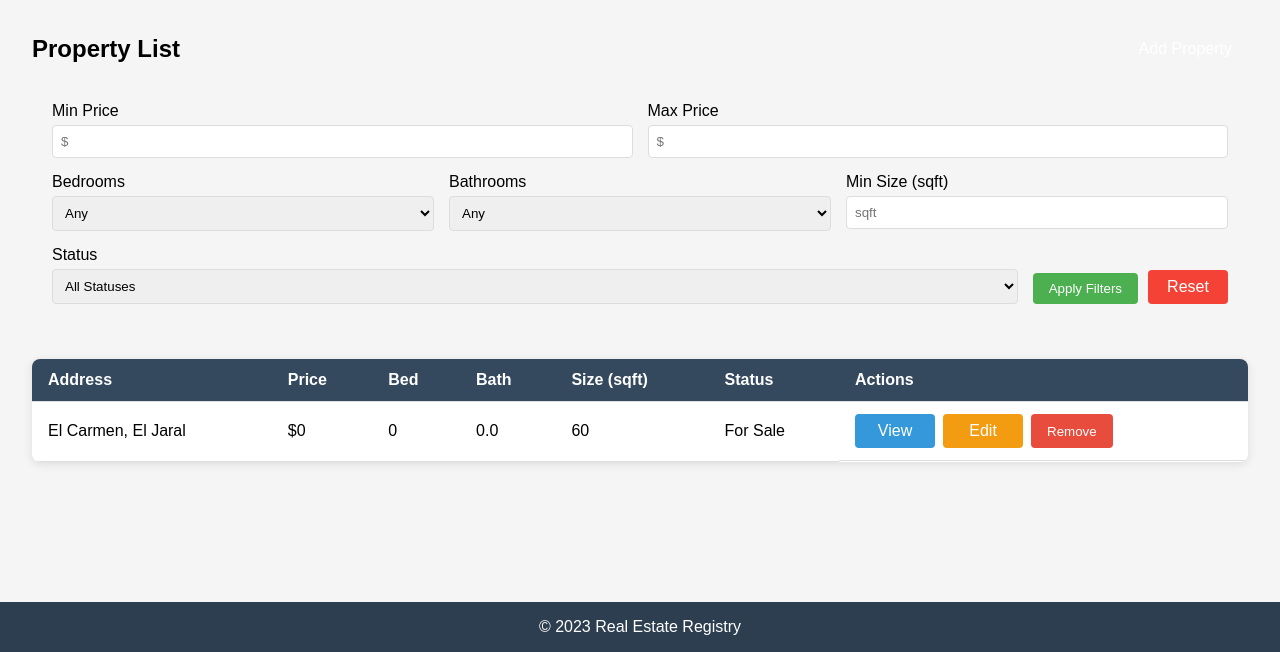
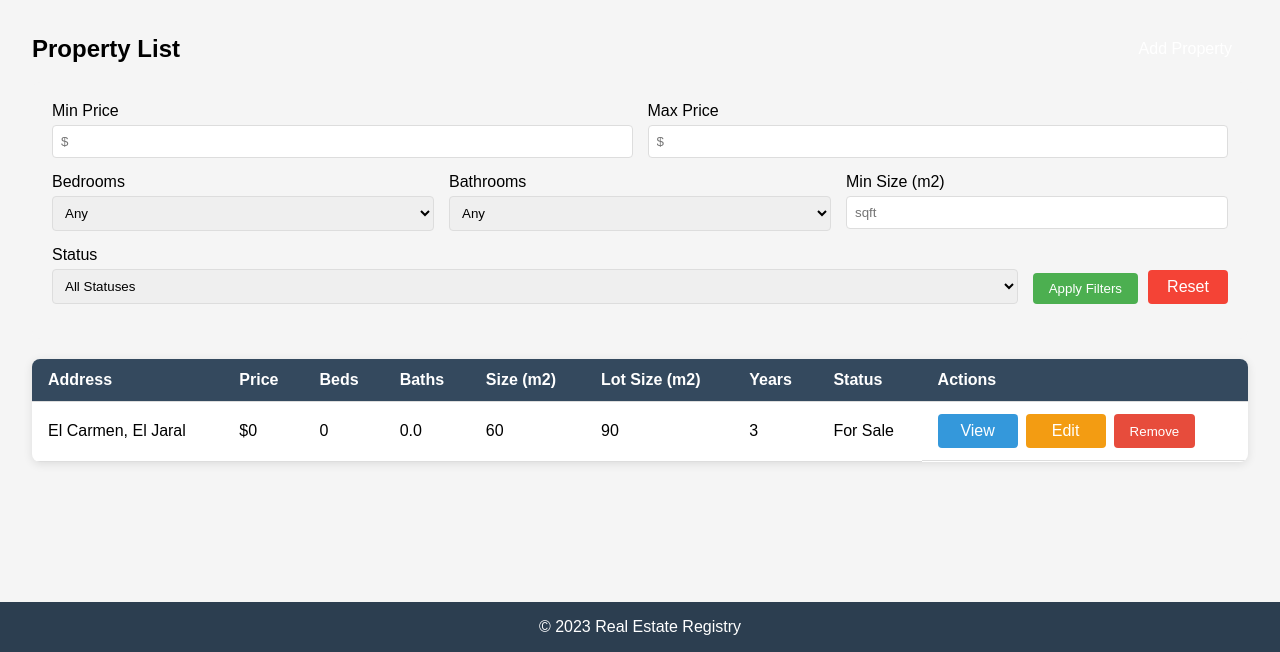
Before and after one commit to torrespanting97/housing-manager, a Flask app: page /list in a window 1280 px wide. Shown: the part 148-800 px from the top of the page. Run offline with Flask 3, Linux system fonts and the light colour scheme; a user stored in the database is signed in.

Commit message:
style: change units, and format of texts

```diff
--- a/static/css/styles.css
+++ b/static/css/styles.css
@@ -597,3 +597,14 @@ nav a:hover {
     padding: 20px;
     color: #666;
 }
+
+.property-description {
+    white-space: pre-wrap; /* Preserves both spaces and line breaks */
+    word-wrap: break-word; /* Ensures long words don't overflow */
+    font-family: inherit; /* Maintains consistent font */
+    line-height: 1.5; /* Improves readability */
+    padding: 0.5em 0; /* Adds some vertical spacing */
+}
+.property-description br {
+    margin-bottom: 0.5em; /* Adds spacing after line breaks */
+}
--- a/templates/add_property.html
+++ b/templates/add_property.html
@@ -41,12 +41,12 @@
 
         <div class="form-row">
             <div class="form-group">
-                <label for="square_feet">Square Feet</label>
+                <label for="square_feet">Size</label>
                 <input type="number" id="square_feet" name="square_feet" required>
             </div>
 
             <div class="form-group">
-                <label for="lot_size">Lot Size (acres)</label>
+                <label for="lot_size">Lot Size (m2)</label>
                 <input type="number" id="lot_size" name="lot_size" step="0.01" required>
             </div>
 
@@ -68,7 +68,7 @@
 
         <div class="form-group">
             <label for="description">Description</label>
-            <textarea id="description" name="description" rows="4"></textarea>
+            <textarea name="description" rows="6" class="form-control">{{ property.description if property else '' }}</textarea>
         </div>
 
         <button type="submit" class="btn">Add Property</button>
--- a/templates/edit_property.html
+++ b/templates/edit_property.html
@@ -29,12 +29,12 @@
 
         <div class="form-row">
             <div class="form-group">
-                <label for="square_feet">Square Feet</label>
+                <label for="square_feet">Size</label>
                 <input type="number" id="square_feet" name="square_feet" value="{{ property.square_feet }}" required>
             </div>
 
             <div class="form-group">
-                <label for="lot_size">Lot Size (acres)</label>
+                <label for="lot_size">Lot Size (m2)</label>
                 <input type="number" id="lot_size" name="lot_size" step="0.01" value="{{ property.lot_size }}" required>
             </div>
 
--- a/templates/list_view.html
+++ b/templates/list_view.html
@@ -45,7 +45,7 @@
             </div>
 
             <div class="filter-group">
-                <label for="min_size">Min Size (sqft)</label>
+                <label for="min_size">Min Size (m2)</label>
                 <input type="number" id="min_size" name="min_size"
                        value="{{ request.args.get('min_size', '') }}" placeholder="sqft">
             </div>
@@ -77,9 +77,11 @@
             <tr>
                 <th>Address</th>
                 <th>Price</th>
-                <th>Bed</th>
-                <th>Bath</th>
-                <th>Size (sqft)</th>
+                <th>Beds</th>
+                <th>Baths</th>
+                <th>Size (m2)</th>
+                <th>Lot Size (m2)</th>
+                <th>Years</th>
                 <th>Status</th>
                 <th>Actions</th>
             </tr>
@@ -92,6 +94,8 @@
                 <td>{{ property.bedrooms }}</td>
                 <td>{{ property.bathrooms }}</td>
                 <td>{{ "{:,.0f}".format(property.square_feet) }}</td>
+                <td>{{ "{:,.0f}".format(property.lot_size) }}</td>
+                <td>{{ property.year_built }}</td>
                 <td>{{ property.status }}</td>
                 <td class="action-buttons">
                     <a href="{{ url_for('property_detail', property_id=property.id) }}" class="btn view-btn">View</a>
--- a/templates/property_detail.html
+++ b/templates/property_detail.html
@@ -15,14 +15,14 @@
             <p><strong>Status:</strong> {{ property.status }}</p>
             <p><strong>Bedrooms:</strong> {{ property.bedrooms }}</p>
             <p><strong>Bathrooms:</strong> {{ property.bathrooms }}</p>
-            <p><strong>Square Feet:</strong> {{ "{:,.0f}".format(property.square_feet) }}</p>
-            <p><strong>Lot Size:</strong> {{ property.lot_size }} acres</p>
+            <p><strong>Size:</strong> {{ "{:,.0f}".format(property.square_feet) }}</p>
+            <p><strong>Lot Size:</strong> {{ property.lot_size }} m2</p>
             <p><strong>Year Built:</strong> {{ property.year_built }}</p>
         </div>
 
         <div class="detail-section">
             <h3>Description</h3>
-            <p>{{ property.description }}</p>
+            <div class="property-description">{{ property.description }}</div>
         </div>
 
         <div class="detail-section">
```
Also changed, not shown: instance/properties.db.
